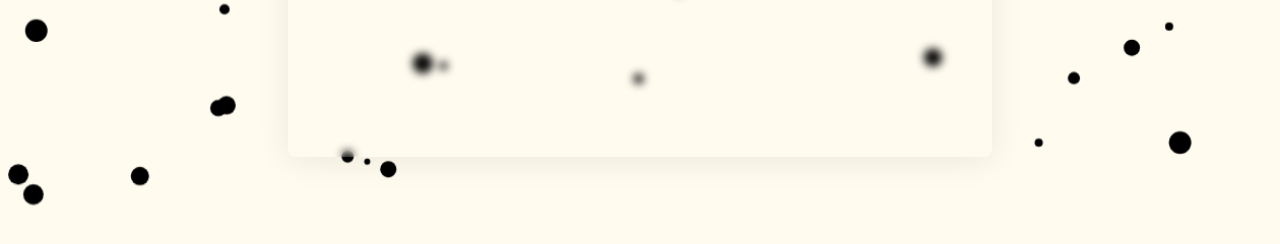
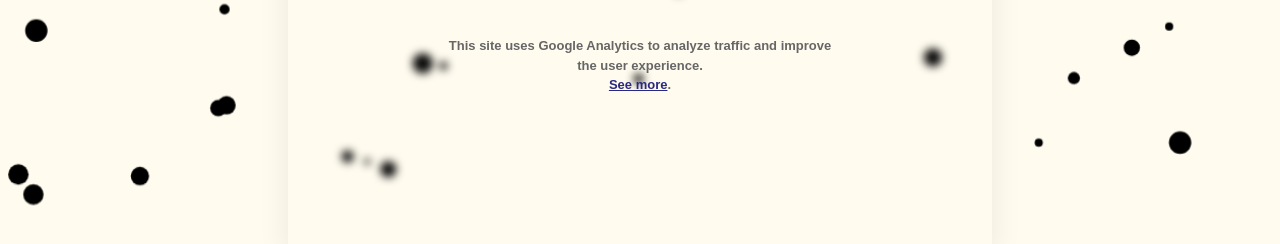
Before and after one commit to Aurionidas/Portfolio-Landing, a plain HTML site: page index.html in a window 1280 px wide. Shown: the part 592-836 px from the top of the page. Before the commit the page ends 800 px from the top, so only its background shows below. Drawn offline with Linux system fonts and the light colour scheme.

Commit message:
Adding Google Analytics disclaimer

```diff
--- a/Styles.css
+++ b/Styles.css
@@ -46,6 +46,13 @@ body {
     font-weight: bold;
 
   }
+
+  #disclaimer {
+    font-size: 13px;
+    color: #666;
+    text-align: center;
+    margin-top: 20px;
+}
 
   h1 {
     max-width: 600px;
@@ -160,6 +167,7 @@ body {
     align-items: center;
     gap: 10px;
     margin-top: 10px;
+    background-color: #ffffff00;
   }
 
  .social-icons img {
--- a/index.html
+++ b/index.html
@@ -18,6 +18,8 @@
     <script defer src="script.js"></script>
     <link rel="stylesheet" href="Styles.css">
     <link rel="icon" type="image/png" href="media/favicon.png">
+
+
 <body>
     <canvas></canvas>
     <div class="blurred-section">
@@ -42,6 +44,10 @@
                 </a>
             </div>
             <p><br><br>Thank you for visiting my portfolio!</p>
+            <p id="disclaimer">
+                <br>This site uses Google Analytics to analyze traffic and improve the user experience.<br>
+                <a href="https://policies.google.com/privacy" target="_blank" rel="noopener noreferrer"
+                style="color: rgb(41, 41, 129);">See more</a>.</p>
         </footer>
     </div>
 </body>
```
